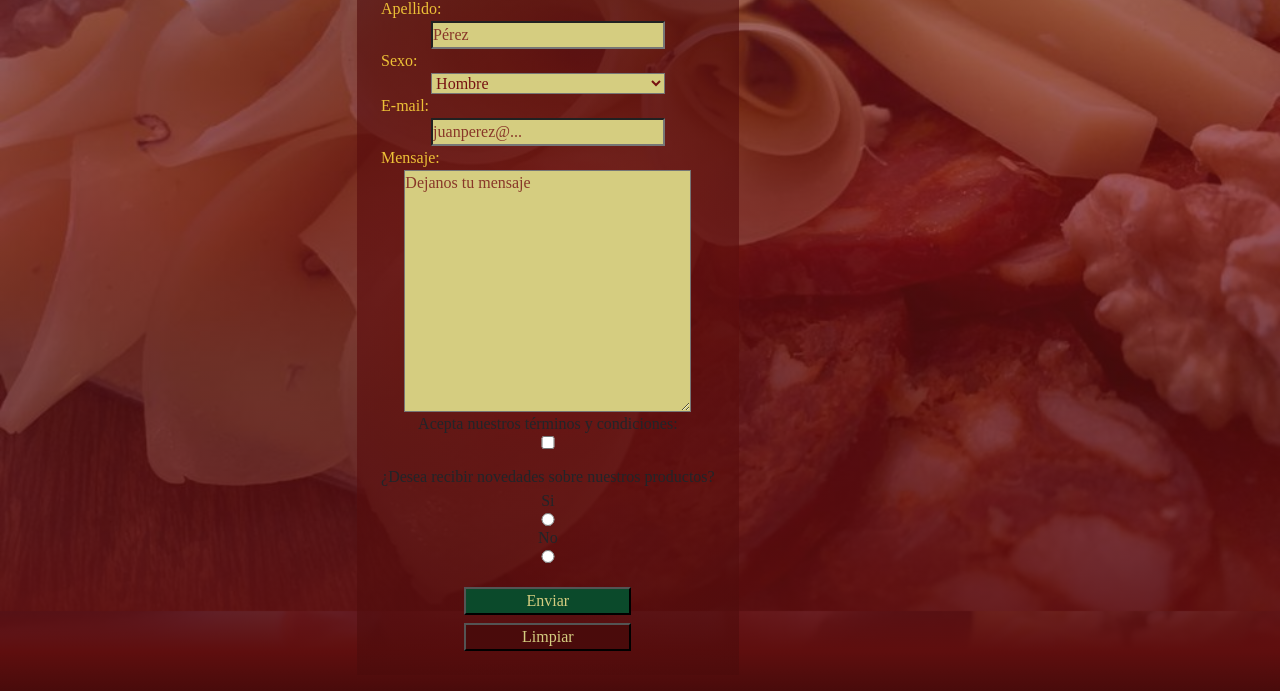
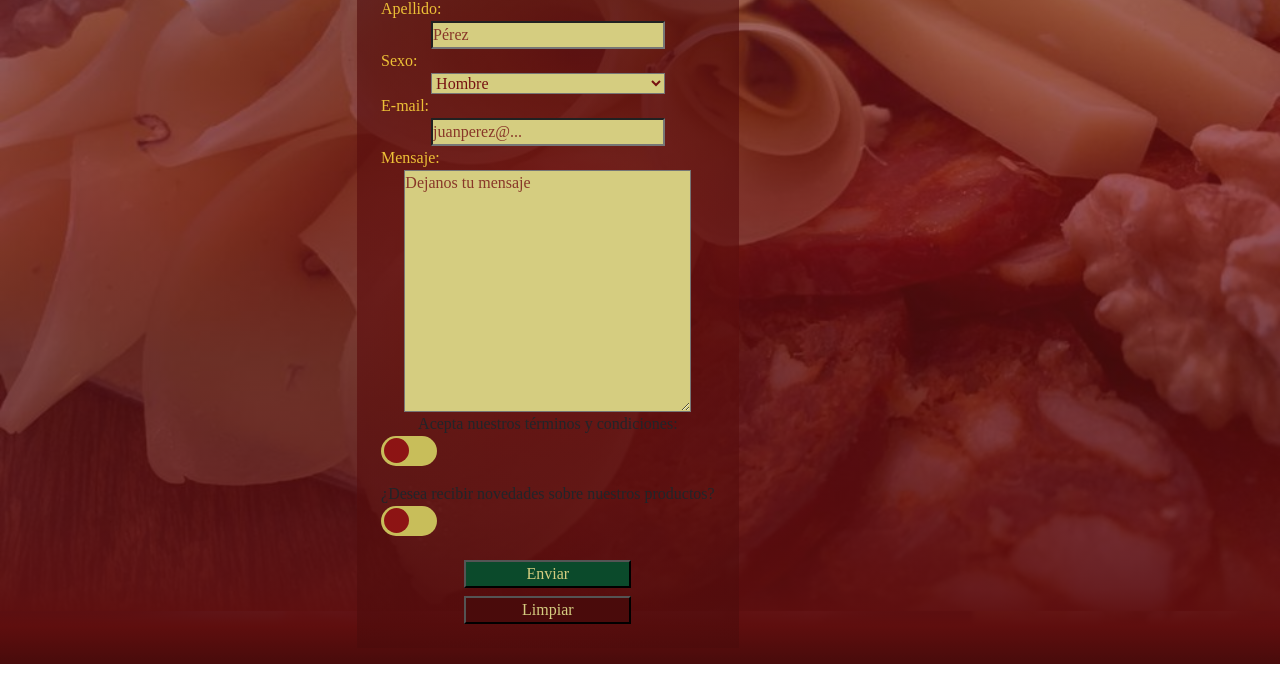
Before and after one commit to francomercuri/picadas_don_fermin, a website: page index.html in a window 1280 px wide. Shown: the part 2269-2960 px from the top of the page. After the commit the page ends 2933 px from the top, so only its background shows below. Drawn offline with nearby package versions, Linux system fonts and the light colour scheme.

Commit message:
cambio checkbox por boton slider

```diff
--- a/index.html
+++ b/index.html
@@ -163,12 +163,14 @@
 			<label for="mensaje">Mensaje:</label>
 			<textarea name="mensaje" id="" cols="30" rows="10" maxlength="200" placeholder="Dejanos tu mensaje"></textarea>
 			<div>Acepta nuestros términos y condiciones:</div>
-			<input type="checkbox" name="Acepta" value="1" required>
-			<div class="novedades">¿Desea recibir novedades sobre nuestros productos?
-			<div>Si</div>
-			<input type="radio" name="desea" value="si">
-			<div>No</div>
-			<input type="radio" name="desea" value="no">
+			<input  type="checkbox"  id="terminos" value="1" required>
+					<label  class="terminos-track"  for="terminos">
+						<span  class="terminos-track__indicator"></span> </label>
+			<div class="novedades">
+				<div>¿Desea recibir novedades sobre nuestros productos?</div>
+					<input  type="checkbox"  id="toggle">
+					<label  class="toggle-track"  for="toggle">
+						<span  class="toggle-track__indicator"></span> </label>
 			</div>
 			<input class="enviar" type="submit" value="Enviar">
 			<input class="limpiar" type="reset" value="Limpiar">
--- a/scss/estilos.scss
+++ b/scss/estilos.scss
@@ -297,13 +297,77 @@ footer{
               }
   }
 
+
+
+  /*terminos y condiciones*/
+  .terminos-track{
+                    display: flex;
+                    align-items: center;
+                    padding: 0 3px;
+                    width: 56px;
+                    height: 30px;
+                    border-radius:15px;
+                    background-color: #C8BE5A;
+                    cursor: pointer;
+                    transition: 120ms ease-out;
+                    &__indicator{
+                                  width: 25px;
+                                  height: 25px;
+                                  border-radius:100%;
+                                  background-color: #8d1414;
+                                  transition: 120ms ease-out;
+                                  margin-top: -1px;
+                    }
+      }
+
+      #terminos:checked + .terminos-track{
+                                      background-color:#dd9c14;
+      }
+
+      #terminos:checked + .terminos-track .terminos-track__indicator{
+                                                                transform: translateX(24px);
+      }
+
+      #terminos{
+              display: none;
+      }
+
   /*Clase para suscripcion a novedades form footer*/
       .novedades{
               margin: 2vh 0;
-              display: flex;
-              flex-direction: column;
-              align-items: center;
-              justify-content: space-evenly;
+
+      }
+
+      .toggle-track{
+                    display: flex;
+                    align-items: center;
+                    padding: 0 3px;
+                    width: 56px;
+                    height: 30px;
+                    border-radius:15px;
+                    background-color: #C8BE5A;
+                    cursor: pointer;
+                    transition: 120ms ease-out;
+                    &__indicator{
+                                  width: 25px;
+                                  height: 25px;
+                                  border-radius:100%;
+                                  background-color:#8d1414;
+                                  transition: 120ms ease-out;
+                                  margin-top: -1px;
+                    }
+      }
+
+      #toggle:checked + .toggle-track{
+                                      background-color:#dd9c14;
+      }
+
+      #toggle:checked + .toggle-track .toggle-track__indicator{
+                                                                transform: translateX(24px);
+      }
+
+      #toggle{
+              display: none;
       }
 
   /*Estilos botones form footer*/
@@ -556,6 +620,7 @@ footer{
 
 /*-----------FORMULARIO DE COMPRA------------*/
 
+
 .formCompra{
             width: 40%;
             margin: 3vh auto;
@@ -578,7 +643,7 @@ footer{
             select{
                     grid-area:  tabla;
                     margin: 1vh 0;
-            }
+                    }
             textarea::placeholder{
                               color: rgba(96, 14, 14,0.8);
             }
```
Also changed, not shown: pages/compra.html (+10 -10 lines), css/estilos.css.
